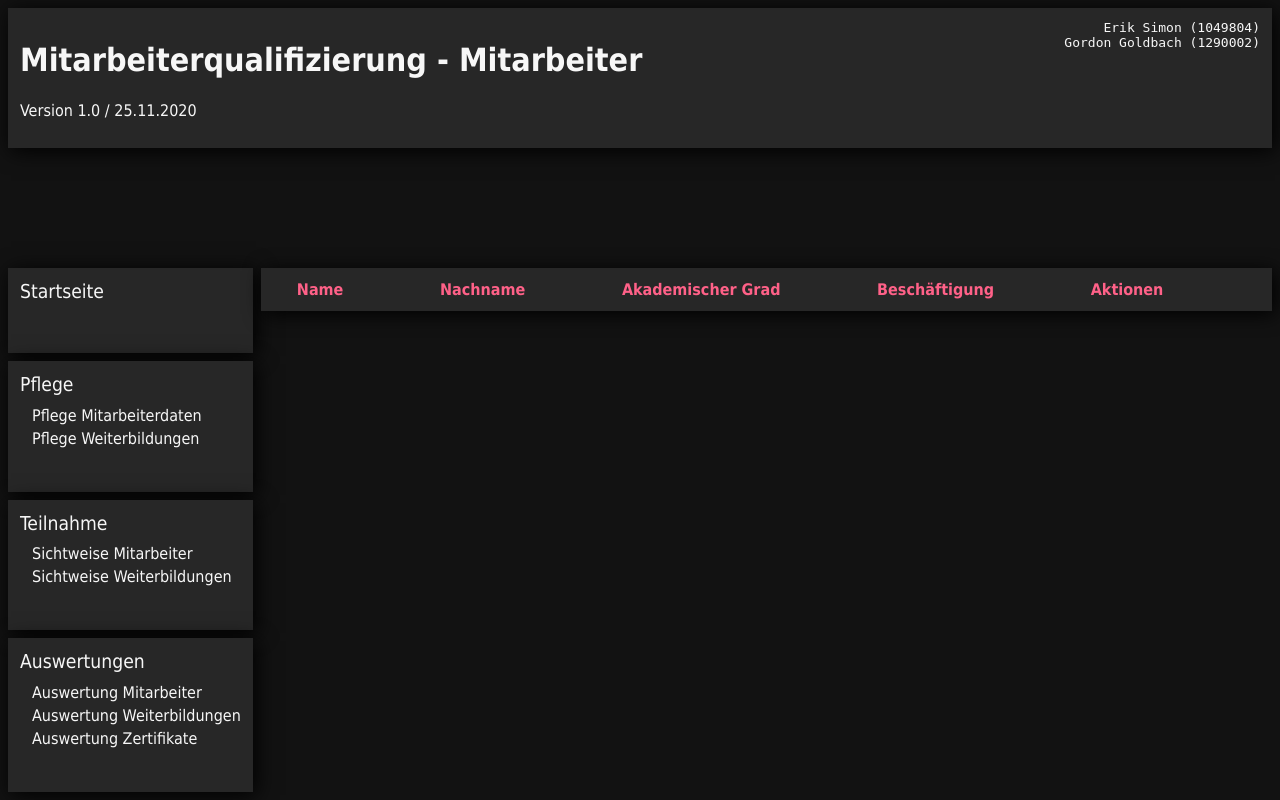
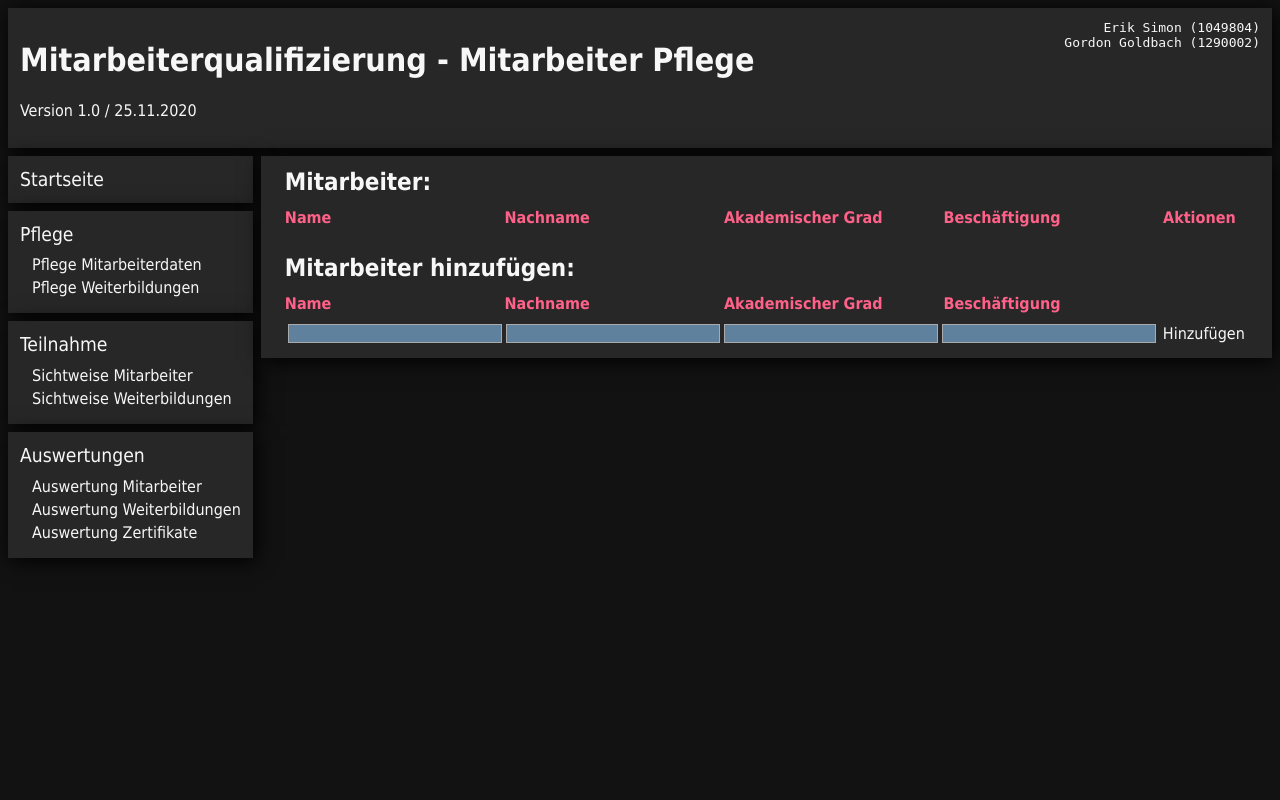
Before and after one commit to K4iblue/HSNR-WEB-P3, a Python web app: template templates/edit-employees.mako in a window 1280 px wide. Run offline with Mako, Linux system fonts and the light colour scheme; the template is opened without the code that fills it, so the values that code supplies are empty.

Commit message:
finished edit employees

```diff
--- /dev/null
+++ b/content/edit-employees.js
@@ -0,0 +1,107 @@
+window.editing = -1;
+document.querySelectorAll(".actions .delete").forEach((e) =>
+  e.addEventListener("click", function (e) {
+    const row = this.parentElement.parentElement;
+    const id = row.dataset.employeeId;
+    if (confirm("Soll der Eintrag wirklich gelöscht werden?")) {
+      row.remove();
+      fetch("/api/employee/delete?index=" + id);
+    }
+  })
+);
+document.querySelectorAll(".actions .edit").forEach((e) =>
+  e.addEventListener("click", function (e) {
+    const row = this.parentElement.parentElement;
+    const id = row.dataset.employeeId;
+    if (window.editing == -1) {
+      this.hidden = true;
+      window.editing = id;
+      row.classList.add("active");
+      row.querySelector(".save").hidden = false;
+      row.querySelector(".cancel").hidden = false;
+      row.querySelectorAll("input").forEach((e) => (e.disabled = false));
+    }
+  })
+);
+document.querySelectorAll(".actions .save").forEach((e) =>
+  e.addEventListener("click", function (e) {
+    const row = this.parentElement.parentElement;
+    const id = row.dataset.employeeId;
+    if (window.editing == id) {
+      this.hidden = true;
+      window.editing = -1;
+      row.classList.remove("active");
+      row.querySelector(".cancel").hidden = true;
+      row.querySelector(".edit").hidden = false;
+      row.querySelectorAll("input").forEach((e) => (e.disabled = true));
+      const name = row.querySelector('[name="name"]');
+      const surname = row.querySelector('[name="surname"]');
+      const degree = row.querySelector('[name="degree"]');
+      const occupation = row.querySelector('[name="occupation"]');
+      employee = {};
+      employee.id = id;
+      employee.name = name.value;
+      employee.surname = surname.value;
+      employee.degree = degree.value;
+      employee.occupation = occupation.value;
+
+      name.dataset.initValue = name.value;
+      surname.dataset.initValue = surname.value;
+      degree.dataset.initValue = degree.value;
+      occupation.dataset.initValue = occupation.value;
+
+      fetch("/api/employee/update", {
+        method: "post",
+        headers: { "Content-Type": "application/json" },
+        body: JSON.stringify(employee),
+      });
+    }
+  })
+);
+document.querySelectorAll(".actions .cancel").forEach((e) =>
+  e.addEventListener("click", function (e) {
+    const row = this.parentElement.parentElement;
+    const id = row.dataset.employeeId;
+    if (window.editing == id) {
+      this.hidden = true;
+      window.editing = -1;
+      row.classList.remove("active");
+      row.querySelector(".save").hidden = true;
+      row.querySelector(".edit").hidden = false;
+      row.querySelectorAll("input").forEach((e) => (e.disabled = true));
+      const name = row.querySelector('[name="name"]');
+      const surname = row.querySelector('[name="surname"]');
+      const degree = row.querySelector('[name="degree"]');
+      const occupation = row.querySelector('[name="occupation"]');
+      name.value = name.dataset.initValue;
+      surname.value = surname.dataset.initValue;
+      degree.value = degree.dataset.initValue;
+      occupation.value = occupation.dataset.initValue;
+    }
+  })
+);
+document.querySelectorAll(".actions .add").forEach((e) =>
+  e.addEventListener("click", function (e) {
+    if (window.editing == -1) {
+      const row = this.parentElement.parentElement;
+      const name = row.querySelector('[name="name"]');
+      const surname = row.querySelector('[name="surname"]');
+      const degree = row.querySelector('[name="degree"]');
+      const occupation = row.querySelector('[name="occupation"]');
+      employee = {};
+      employee.name = name.value;
+      employee.surname = surname.value;
+      employee.degree = degree.value;
+      employee.occupation = occupation.value;
+
+      fetch("/api/employee/insert", {
+        method: "post",
+        headers: { "Content-Type": "application/json" },
+        body: JSON.stringify(employee),
+      });
+      window.location.reload();
+    } else {
+      alert("Sie bearbeitet gerade noch einen Eintrag!");
+    }
+  })
+);
--- a/content/main.css
+++ b/content/main.css
@@ -32,6 +32,7 @@ header code {
 nav {
   display: grid;
   gap: 0.5em 0.5em;
+  max-height: 0;
 }
 
 .nav-current {
@@ -41,8 +42,11 @@ nav {
 
 .nav-headline {
   font-size: 120%;
+  display: block;
+}
+
+.nav-headline:not(:last-child) {
   margin-bottom: 0.5em;
-  display: block;
 }
 
 * {
@@ -71,6 +75,7 @@ a:not(.nav-current):hover {
 
 main .box {
   padding-left: 1.5em;
+  padding-right: 1.5em;
 }
 
 main h2 {
@@ -91,21 +96,47 @@ main ul li {
 
 /* Edit Employees Page */
 
-.list-view {
+.list-header, .list-row {
   display: grid;
-  grid-template-columns: auto auto auto auto auto;
-  grid-template-rows: auto;
+  grid-template-columns: repeat(4, 1fr) 85px;
+  gap: 0.25em;
 }
 
-.column-header {
+.list-header > div {
   font-weight: bold;
   color: #FF6188;
 }
 
-.list-color-primary {
-  background-color: #575757;
+.list-header {
+  margin-bottom: 0.5em;
 }
 
-.list-color-secondary {
+.list-row {
+  padding: 0.2em;
+  transition: all 0.25s ease;
+}
+
+div.list-row.active input {
+  background-color: #5f819d;
+  border: 1px solid #aaaaaa;
+}
+
+.list-row:nth-child(2n+2):not(:last-child) {
   background-color: #171717;
 }
+
+input {
+  border: 1px solid transparent;
+  background-color: transparent;
+}
+
+.icon {
+  filter: invert(1);
+  width: 16px;
+  height: 16px;
+}
+
+.actions {
+  justify-self: end;
+  transition: all 0.25s ease;
+}
--- a/templates/edit-employees.mako
+++ b/templates/edit-employees.mako
@@ -1,34 +1,48 @@
 <%inherit file="layout.mako"/>
+<%def name="head()">
+  <script defer src="/static/edit-employees.js"></script>
+</%def>
 <%def name="title()">
-  Mitarbeiter
+  Mitarbeiter Pflege
 </%def>
-<ul>
-
-    <div class="list-view">
-        <div class="column-header">Name</div>
-        <div class="column-header">Nachname</div>
-        <div class="column-header">Akademischer Grad</div>
-        <div class="column-header">Beschäftigung</div>
-        <div class="column-header">Aktionen</div>
-
-    <% counter = 0 %>
-    % for employee in employees:
-        % if counter % 2 == 0:
-        <%  color_class = 'list-color-primary' %>
-        % else:
-        <%  color_class = 'list-color-secondary' %>
-        % endif
-
-        <div class='column-cell ${color_class}'>${employee['name']}</div>
-        <div class='column-cell ${color_class}'>${employee['surname']}</div>
-        <div class='column-cell ${color_class}'>${employee['degree']}</div>
-        <div class='column-cell ${color_class}'>${employee['occupation']}</div>
-        <div class='column-cell ${color_class}'>
-            <i class="material-icon">create</i>
-            <i class="material-icon">delete_sweep</i>
-        </div>
-        <% counter += 1 %>
-    % endfor
+<h2>Mitarbeiter:</h2>
+<div class="list-header">
+  <div>Name</div>
+  <div>Nachname</div>
+  <div>Akademischer Grad</div>
+  <div>Beschäftigung</div>
+  <div>Aktionen</div>
+</div>
+% for employee in employees:
+  <div data-employee-id="${employee['id']}" class="list-row">
+    <input disabled name="name" data-init-value="${employee['name']}" value="${employee['name']}"></input>
+    <input disabled name="surname" data-init-value="${employee['surname']}" value="${employee['surname']}"></input>
+    <input disabled name="degree" data-init-value="${employee['degree']}" value="${employee['degree']}"></input>
+    <input disabled name="occupation" data-init-value="${employee['occupation']}" value="${employee['occupation']}"></input>
+    <div class="actions">
+      <a href="#" class="edit"><img title="Bearbeiten" class="icon" src="/static/icons/edit.svg" /></a>
+      <a href="#" hidden class="save"><img title="Speichern" class="icon" src="/static/icons/check.svg" /></a>
+      <a href="#" hidden class="cancel"><img title="Abbrechen" class="icon" src="/static/icons/x.svg" /></a>
+      <a href="#" class="delete"><img title="Löschen" class="icon" src="/static/icons/trash-2.svg" /></a>
+      <a href="#" class="display"><img title="Anzeigen" class="icon" src="/static/icons/search.svg" /></a>
     </div>
-
-</ul>
+  </div>
+% endfor
+</br>
+<h2>Mitarbeiter hinzufügen:</h2>
+<div class="list-header">
+  <div>Name</div>
+  <div>Nachname</div>
+  <div>Akademischer Grad</div>
+  <div>Beschäftigung</div>
+  <div></div>
+</div>
+<div class="active list-row">
+  <input name="name"></input>
+  <input name="surname"></input>
+  <input name="degree"></input>
+  <input name="occupation"></input>
+  <div class="actions">
+    <a href="#" class="add">Hinzufügen</a>
+  </div>
+</div>
--- a/templates/layout.mako
+++ b/templates/layout.mako
@@ -1,11 +1,9 @@
-<html>
+<!DOCTYPE html>
   <head>
-    <%block name="header"/>
     <title>${self.title()}</title>
-    <link rel="stylesheet" href="/main.css">
-    <link href="https://fonts.googleapis.com/icon?family=Material+Icons"
-      rel="stylesheet">
-    <script defer src="/main.js"></script>
+    ${(hasattr(self, 'head') and self.head()) or ''}
+    <link rel="stylesheet" href="/static/main.css">
+    <script defer src="/static/main.js"></script>
   </head>
   <body>
     <header>
```
Also changed, not shown: app/application.py (+11 -15 lines), app/db/database.py (+11 -0 lines), app/db/db_decorators.py (+8 -0 lines), app/employee_api.py (added, +40 -0 lines), app/model/participation.py (added, +28 -0 lines), server.py (+7 -4 lines), content/icons/check.svg (added), content/icons/edit.svg (added), content/icons/plus.svg (added), content/icons/search.svg (added), content/icons/trash-2.svg (added), content/icons/x.svg (added), data/data.db, 2 other files.
